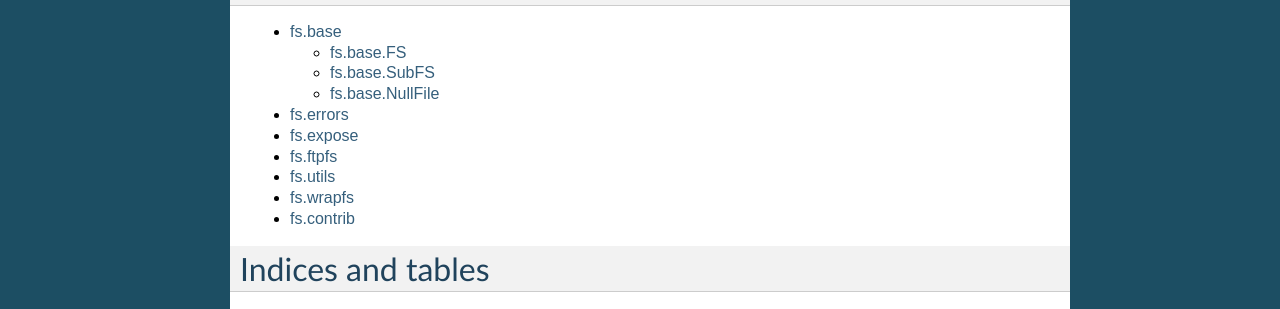
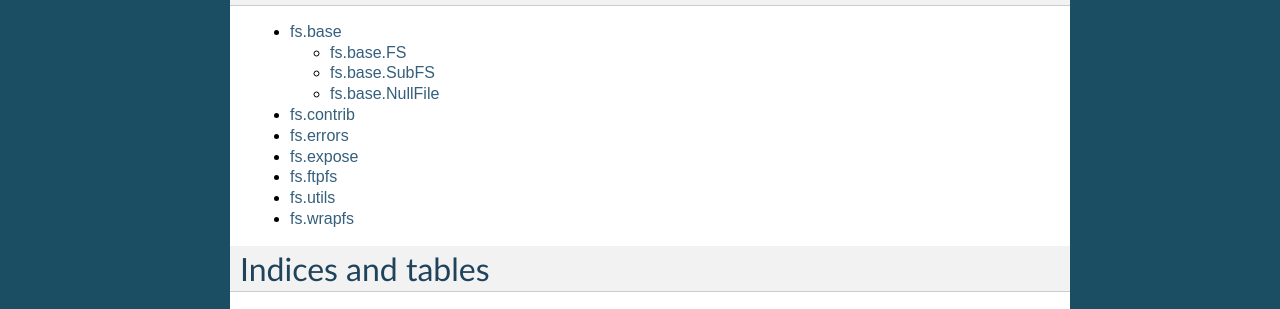
Before and after one commit to PyFilesystem/pyfilesystem, a Sphinx documentation site: the page built from docs/index.rst, in a window 1280 px wide. Shown: the part 1568-1877 px from the top of the page. Built offline with Sphinx 7.4.7, drawn with Linux system fonts in a browser that asks for light colours; part of the change alters nothing that is shown.

```diff
--- a/docs/index.rst
+++ b/docs/index.rst
@@ -34,6 +34,7 @@ Code Documentation
 
    base.rst
    browsewin.rst
+   contrib/index.rst
    errors.rst
    expose/index.rst
    filelike.rst
@@ -54,7 +55,6 @@ Code Documentation
    watch.rst
    wrapfs/index.rst
    zipfs.rst
-   contrib/index.rst
 
 
 Indices and tables
```
